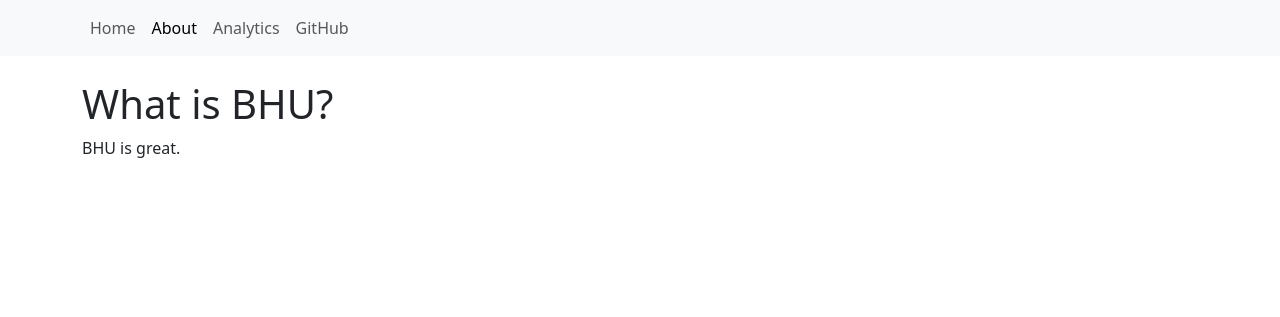
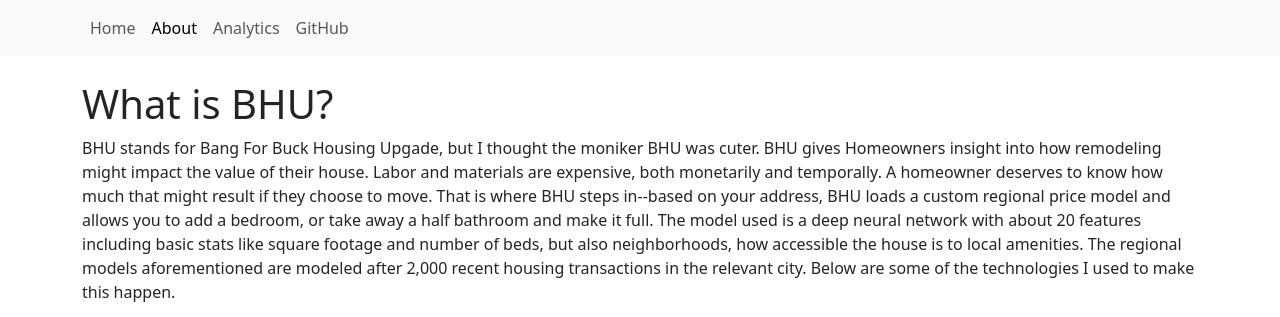
Before and after one commit to AndrewCoogan/BHU, a Flask app: page /about/ in a window 1280 px wide. Shown: the top 317 px of the page. Run offline with Flask 2, Linux system fonts and the light colour scheme; some libraries are stand-ins or nearby versions.

Commit message:
have technology used, about section written out, and works client side.

```diff
--- a/BHU/API_Calls.py
+++ b/BHU/API_Calls.py
@@ -27,7 +27,7 @@ USREALESTATE_API_HEADERS = {
 }
 
 @bhu_checkpoint(key=lambda args, kwargs: quote(args[0]) + '.pkl',
-            work_dir='BHU/Saved Results/LocationSuggest/')
+            work_dir='BHU/Saved Results/LocationSuggest/', prod=prod)
 @retry(stop_max_attempt_number=5)
 def get_LocationSuggest(
         search_keyword : str,
@@ -46,7 +46,7 @@ def get_LocationSuggest(
     return response_json if return_all else response_json['data'][0]
 
 @bhu_checkpoint(key=lambda args, kwargs: quote(args[0]) + '.pkl',
-            work_dir='BHU/Saved Results/PropertyDetail/')
+            work_dir='BHU/Saved Results/PropertyDetail/', prod=prod)
 @retry(stop_max_attempt_number=5)
 def get_PropertyDetail(
         property_id : str,
@@ -63,7 +63,7 @@ def get_PropertyDetail(
     return response.json()
 
 @bhu_checkpoint(key=string.Template('${property_id}.pkl'),
-            work_dir='BHU/Saved Results/PropertyValue/')
+            work_dir='BHU/Saved Results/PropertyValue/', prod=prod)
 @retry(stop_max_attempt_number=5)
 def get_PropertyValue(
         property_id : str,
@@ -79,7 +79,7 @@ def get_PropertyValue(
     return response.json()
 
 @bhu_checkpoint(key=string.Template('${lat}_${lon}.pkl'),
-            work_dir='BHU/Saved Results/WalkScore/')
+            work_dir='BHU/Saved Results/WalkScore/', prod=prod)
 @retry(stop_max_attempt_number=5)
 def get_WalkScore(
     address : str,
@@ -189,7 +189,7 @@ def get_Properties(
         'geo' : geo_to_return
     }
 @bhu_checkpoint(key=string.Template('${zzzparent_pid}_${zzzzipcode}_${zzzcity}_${zzzsort}.pkl'),
-            work_dir='BHU/Saved Results/Properties/')
+            work_dir='BHU/Saved Results/Properties/', prod=prod)
 @retry(stop_max_attempt_number=5)
 def query_url(
         n_results : int,
--- a/BHU/templates/about.html
+++ b/BHU/templates/about.html
@@ -6,6 +6,63 @@ About
 
 {% block content %}
 <h1>What is BHU?</h1>
-<p>BHU is great.</p>
+<p>
+    BHU stands for Bang For Buck Housing Upgade, but I thought the moniker BHU was cuter. BHU gives
+    Homeowners insight into how remodeling might impact the value of their house. Labor and materials
+    are expensive, both monetarily and temporally. A homeowner deserves to know how much that might
+    result if they choose to move.  That is where BHU steps in--based on your address, BHU loads a
+    custom regional price model and allows you to add a bedroom, or take away a half bathroom and make
+    it full. The model used is a deep neural network with about 20 features including basic stats like
+    square footage and number of beds, but also neighborhoods, how accessible the house is to local
+    amenities. The regional models aforementioned are modeled after 2,000 recent housing transactions
+    in the relevant city. Below are some of the technologies I used to make this happen.
+</p>
+<a href="https://www.redfin.com" target="_blank">
+    <img src="https://ssl.cdn-redfin.com/v462.1.0/images/logos/redfin-logo-square-red-1200.png"
+        alt="Redfin's Walkscore"
+        width="200" height="150">
+</a>
+<a href="https://rapidapi.com/datascraper/api/us-real-estate" target="_blank">
+    <img src="/static/rapidapi.png"
+        alt="RapidAPI"
+        width="200" height="150">
+</a>
+<a href="https://www.python.org/" target="_blank">
+    <img src="https://www.python.org/static/img/python-logo@2x.png"
+        alt="Python"
+        width="200" height="150">
+</a>
+<br>
+<a href="https://pandas.pydata.org/" target="_blank">
+    <img src="/static/pandas.png"
+        alt="Pandas"
+        width="200" height="150">
+</a>
+<a href="https://scikit-learn.org/stable/" target="_blank">
+    <img src="https://scikit-learn.org/stable/_static/scikit-learn-logo-small.png"
+        alt="Sklean"
+        width="200" height="150">
+</a>
+<a href="https://seaborn.pydata.org/" target="_blank">
+    <img src="https://seaborn.pydata.org/_static/logo-wide-lightbg.svg"
+        alt="Seaborn"
+        width="200" height="150">
+</a>
+<br>
+<a href="https://numpy.org/" target="_blank">
+    <img src="https://numpy.org/images/logo.svg"
+        alt="Numpy"
+        width="200" height="150">
+</a>
+<a href="https://flask.palletsprojects.com/en/2.2.x/" target="_blank">
+    <img src="https://flask.palletsprojects.com/en/2.2.x/_images/flask-logo.png"
+        alt="Flask"
+        width="200" height="150">
+</a>
+<a href="https://keras.io/" target="_blank">
+    <img src="https://keras.io/img/logo.png"
+        alt="Keras"
+        width="200" height="150">
+</a>
 
 {% endblock %}
--- a/BHU/templates/index.html
+++ b/BHU/templates/index.html
@@ -12,7 +12,8 @@ Homepage
     </span>
 </h1>
 <p>
-    This is the homepage! This is where I should put a quick 'how to use'.
+    Welcome to BHU! Live on the edge and just throw your address below and see what happens, or head over
+    to the about page and see whats up :)
 </p>
 <form action="{{ url_for('main_page')}}" method="POST">
     <!-- Address Input -->
```
Also changed, not shown: BHU/static/pandas.png (added), BHU/static/rapidapi.png (added).
